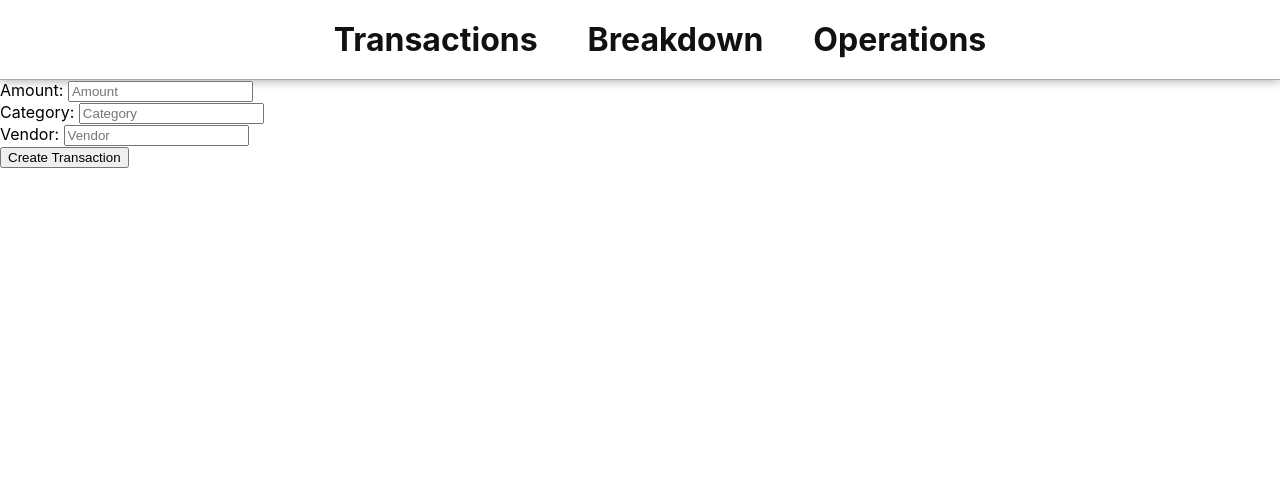
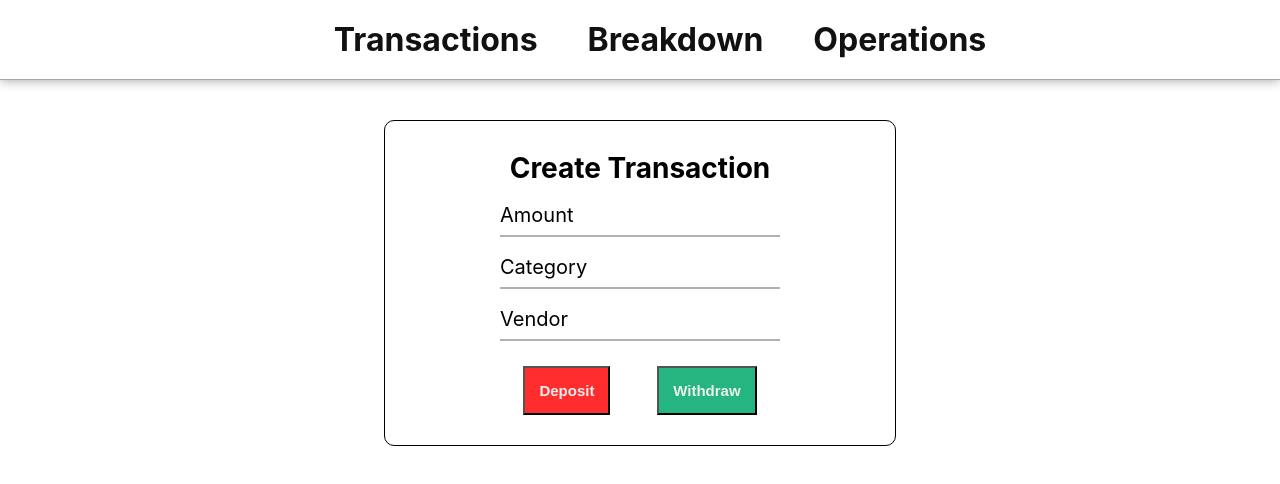
Before and after one commit to jaafari-R/Bank-WebApp, a React (Create React App) app in the folder frontend/: page /createTransaction in a window 1280 px wide. Shown: the top 484 px of the page. Built offline with nearby package versions, Linux system fonts and the light colour scheme.

Commit message:
Implemented Operations Component and CreateTransaction design

```diff
--- a/frontend/src/App.js
+++ b/frontend/src/App.js
@@ -4,8 +4,8 @@ import { BrowserRouter, Route, Routes } from 'react-router-dom';
 
 import Transactions from './components/transactions/Transactions';
 import CategorySpendings from './components/categorySpendings/CategorySpendings';
-import CreateTransaction from './components/createTransaction/CreateTransaction';
 import Navbar from './components/Navbar';
+import Operations from './components/operations/Operations';
 
 function App() {
     return (
@@ -14,7 +14,7 @@ function App() {
                 <Navbar />
                 <Routes>
                     <Route path="/" element={<Transactions />}/>
-                    <Route path="/createTransaction" element={<CreateTransaction />}/>
+                    <Route path="/createTransaction" element={<Operations />}/>
                     <Route path="/breakdown" element={<CategorySpendings />}/>
                 </Routes>
             </div>
--- a/frontend/src/components/createTransaction/CreateTransaction.js
+++ /dev/null
@@ -1,35 +0,0 @@
-import React, { useState } from 'react'
-
-import transactionApiManager from '../../apiManagers/transactions.apiManager';
-import Transaction from "../../apiManagers/transactions";
-
-export default function CreateTransaction() {
-    const [transaction, setTransaction] = useState(new Transaction({}));
-
-    const handleChange = property => e => {
-        const newTransaction = transaction;
-        newTransaction[property] = e.target.value;
-    }
-
-    const createTransaction = async () => {
-        await transactionApiManager.createTransaction(transaction);
-    };
-
-    return (
-        <div className='createTransaction'>
-            <div>
-                <label htmlFor="">Amount: </label>
-                <input type="text" placeholder='Amount' onChange={handleChange("amount")} />
-            </div>
-            <div>
-                <label htmlFor="">Category: </label>
-                <input type="text" placeholder='Category' onChange={handleChange("category")} />
-            </div>
-            <div>
-                <label htmlFor="">Vendor: </label>
-                <input type="text" placeholder='Vendor' onChange={handleChange("vendor")} />
-            </div>
-            <button onClick={createTransaction}>Create Transaction</button>
-        </div>
-    )
-}
--- /dev/null
+++ b/frontend/src/components/operations/CreateTransaction.css
@@ -0,0 +1,21 @@
+.btns {
+    width: 280px;
+    margin-inline: auto;
+    display: flex;
+    justify-content: space-around;
+}
+
+.createTransaction > .btns > button {
+    padding: 5%;
+    font-size: 15px;
+    font-weight: 600;
+    color: #eee;
+}
+
+.createTransaction > .btns > .withdrawBtn {
+    background-color: rgb(255, 45, 45);
+}
+
+.createTransaction > .btns > .depositBtn {
+    background-color: #04AA6DDD;
+}
--- /dev/null
+++ b/frontend/src/components/operations/CreateTransaction.js
@@ -0,0 +1,41 @@
+import "./CreateTransaction.css"
+
+import React, { useState } from 'react'
+
+import transactionApiManager from '../../apiManagers/transactions.apiManager';
+import Transaction from "../../apiManagers/transactions";
+import FormInput from './FormInput';
+
+export default function CreateTransaction() {
+    const [amount, setAmount] = useState("");
+    const [category, setCategory] = useState("");
+    const [vendor, setVendor] = useState("");
+
+    const handleChange = setState => e =>
+        setState(e.target.value);
+
+    const resetStates = () => {
+        setAmount("");
+        setCategory("");
+        setVendor("");
+    }
+
+    const createTransaction = async () => {
+        await transactionApiManager.createTransaction({amount, category, vendor});
+        resetStates();
+    };
+
+    return (
+        <div className='operation createTransaction'>
+            <h2 className='title'>Create Transaction</h2>
+
+            <FormInput dataType="number" handleChange={handleChange(setAmount)} fieldName="amount" value={amount}/>
+            <FormInput dataType="text" handleChange={handleChange(setCategory)} fieldName="category" value={category}/>
+            <FormInput dataType="text" handleChange={handleChange(setVendor)} fieldName="vendor" value={vendor}/>
+            <div className="btns">
+                <button className="withdrawBtn" onClick={createTransaction}>Deposit</button>
+                <button className="depositBtn" onClick={createTransaction}>Withdraw</button>
+            </div>
+        </div>
+    )
+}
--- /dev/null
+++ b/frontend/src/components/operations/FormInput.css
@@ -0,0 +1,38 @@
+.formInput {
+    margin-block: 25px;
+    margin-inline: auto;
+    position: relative;
+    width: fit-content;
+}
+
+.formInput > label {
+    text-align: end;
+    flex: 0.2;
+    font-size: 25px;
+    justify-self: end;
+}
+
+.formInput > input {
+    /* display: block; */
+    border: none;
+    border-bottom: 2px solid rgba(0,0,0, 0.3);
+    font-size: 20px;
+    width: 280px;
+    outline: none;
+}
+
+.formInput > input:focus ~ label,
+.formInput > input:valid ~ label {
+  transform: translateY(-20px);
+  font-size: 17px;
+  color: #3498db;
+}
+
+.formInput > label {
+    position: absolute;
+    pointer-events: none;
+    bottom: 10px;
+    left: 0;
+    font-size: 20px;
+    transition: all 0.3s ease;
+  }
--- /dev/null
+++ b/frontend/src/components/operations/FormInput.js
@@ -0,0 +1,19 @@
+import "./FormInput.css";
+
+import React from 'react'
+
+export default function FormInput({ handleChange, fieldName, value}) {
+    const capitalizeFirstLetter = () =>
+        fieldName[0].toUpperCase() + fieldName.slice(1);
+
+    return (
+        <div className='formInput'>
+            <input
+                onChange={handleChange}
+                value={value}
+                required
+                />
+            <label>{capitalizeFirstLetter(fieldName)}</label>
+        </div>
+  )
+}
--- /dev/null
+++ b/frontend/src/components/operations/Operations.css
@@ -0,0 +1,22 @@
+.operations {
+    margin-top: 40px;
+    display: grid;
+    grid-gap: 20px;
+    text-align: center;
+}
+
+.operation {
+    margin-inline: 30vw;
+    border: 1px black solid;
+    border-radius: 10px;
+    padding: 30px;
+}
+
+.operation > .title {
+    margin-bottom: 20px;
+    font-size: 28px;
+}
+
+.operation > .form {
+
+}
--- /dev/null
+++ b/frontend/src/components/operations/Operations.js
@@ -0,0 +1,13 @@
+import "./Operations.css";
+
+import React from 'react'
+
+import CreateTransaction from './CreateTransaction'
+
+export default function Operations() {
+    return (
+        <div className='operations'>
+            <CreateTransaction />
+        </div>
+    )
+}
```
